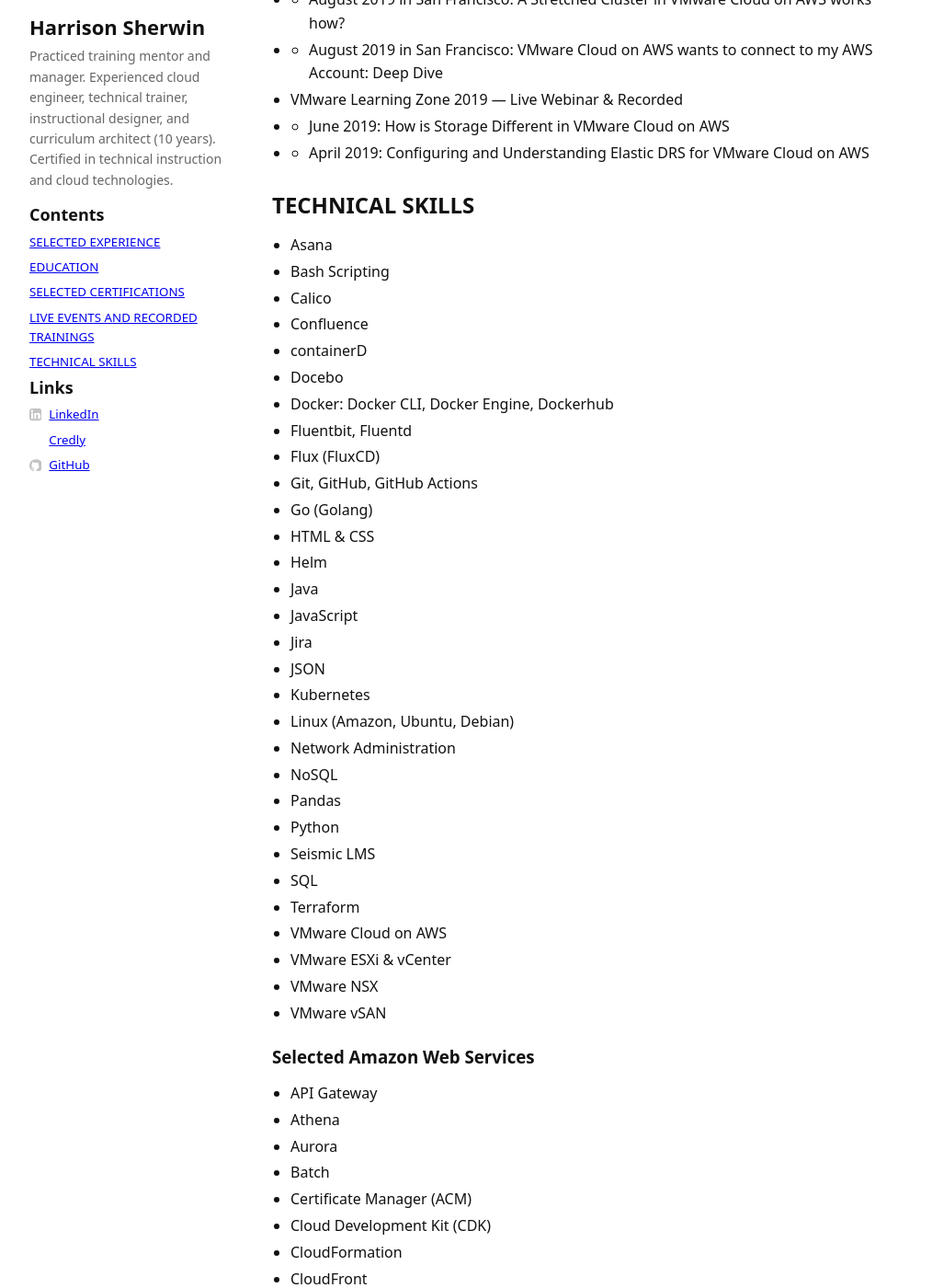
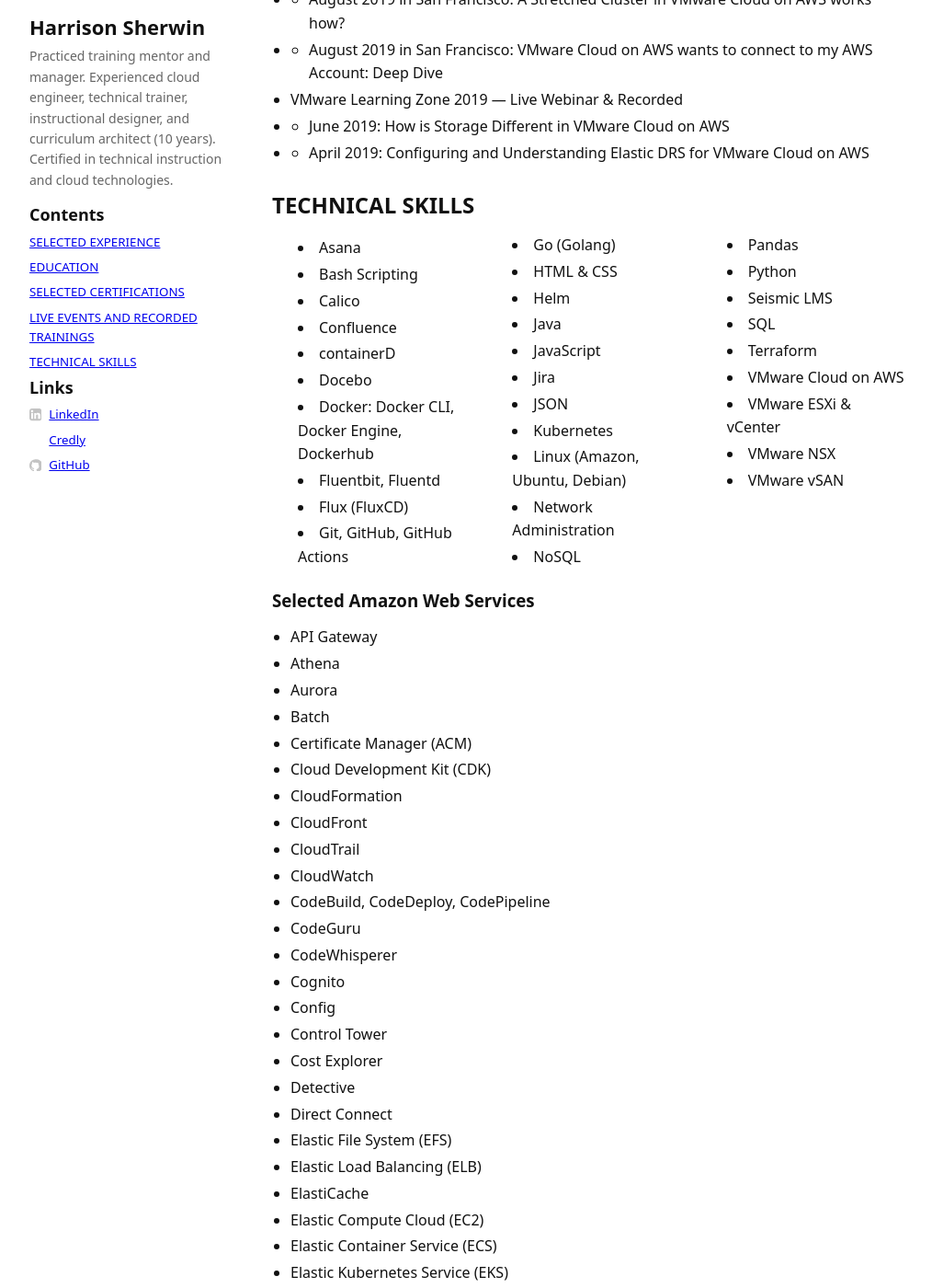
Before and after one commit to hasherwi/hasherwi.github.io, a Jekyll site: the page built from index.md, in a window 1280 px wide and 1400 px high, scrolled down 3459 px. Shown: the whole window at 92% size, without its empty margins (132-1146 px from the left). Built offline with Jekyll 4.4.1, drawn with Linux system fonts in a browser that asks for light colours.

Commit message:
Columns for skills sections.

```diff
--- a/assets/css/style.css
+++ b/assets/css/style.css
@@ -143,6 +143,20 @@
 code { background: #f6f8fa; padding: 0.15em 0.35em; border-radius: 4px; }
 pre { background: #f6f8fa; padding: 12px; border-radius: 6px; overflow-x: auto; }
 
+/* Three-column layout for the Technical Skills list */
+.content h2#technical-skills + ul {
+    columns: 3;              /* number of columns */
+    -webkit-columns: 3;
+    -moz-columns: 3;
+    column-gap: 2em;         /* space between columns */
+    list-style-position: inside;
+}
+
+.content h2#technical-skills + ul li {
+    break-inside: avoid;     /* keep items from splitting between columns */
+    padding-left: 0.5em;
+}
+
 /* Responsive: stack on small screens */
 @media (max-width: 720px) {
     .layout {
```
Also changed, not shown: README.md.
